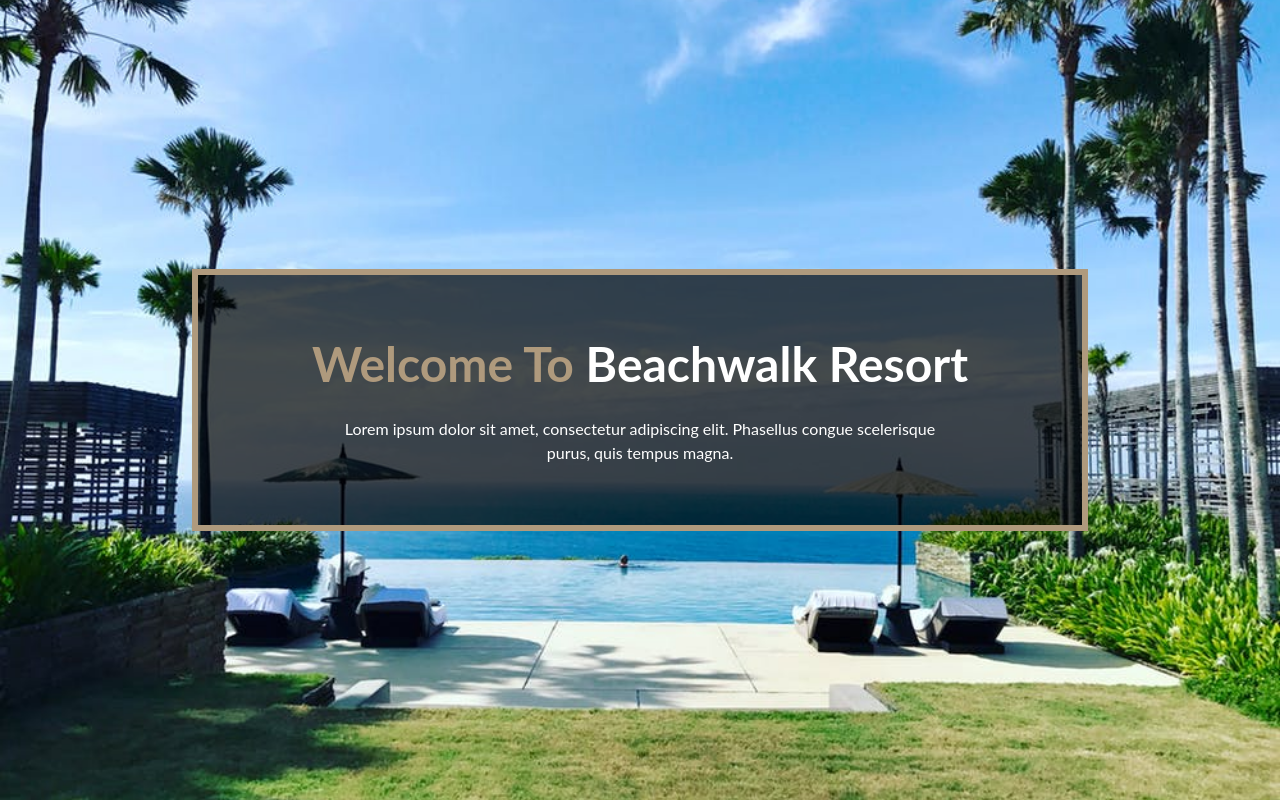
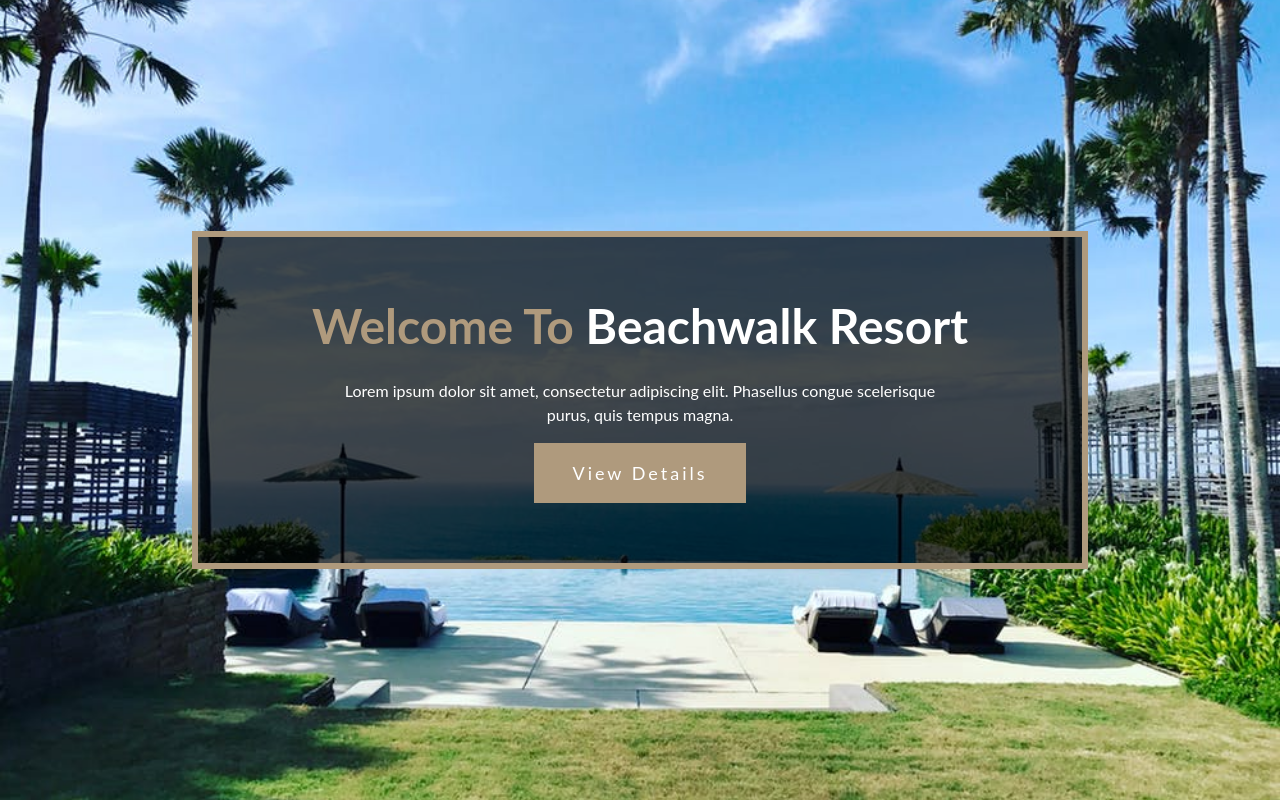
Before and after one commit to russellcape/beachwalk-resort, a React (Create React App) app: page / in a window 1280 px wide. Built offline with nearby package versions, Linux system fonts and the light colour scheme; the HTML template or start-up script is replaced by a standard one.

Commit message:
Created global button component

```diff
--- /dev/null
+++ b/src/components/globals/Buttons.js
@@ -0,0 +1,29 @@
+import styled from "styled-components";
+import {
+    setColor,
+    setRem,
+    setLetterSpacing,
+    setFont,
+    setBorder,
+    setTransition
+} from "../../styles";
+
+export const PrimaryBtn = styled.button`
+    display: inline-block;
+    background: ${setColor.primaryColor};
+    color: ${setColor.mainWhite};
+    text-transform: capitalize;
+    font-size: ${setRem(18)};
+    ${setFont.main};
+    padding: ${setRem(17)} ${setRem(36)};
+    ${setBorder({ color: setColor.primaryColor})};
+    ${setLetterSpacing(3)};
+    ${setTransition()};
+    &:hover {
+        background: transparent;
+        color: ${setColor.primaryColor};
+    }
+    ${props => `margin: ${props.t || 0} ${props.r || 0} ${props.b || 0} ${props.l || 0}` };
+    text-decoration: none;
+    cursor: pointer;
+`;
--- a/src/components/home/Header.js
+++ b/src/components/home/Header.js
@@ -2,13 +2,17 @@
 import Hero from '../globals/Hero';
 import homeImg from "../../images/homeBcg.jpeg";
 // import aboutImg from "../../images/aboutBcg.jpeg";
-import Banner from "../globals/Banner"
+import Banner from "../globals/Banner";
+import { PrimaryBtn } from "../globals/Buttons"
 
 const Header = () => {
     return (
         <Hero img={homeImg}>
-            <Banner greeting="Welcome to" title="beachwalk resort" text="Lorem ipsum dolor sit amet, consectetur adipiscing elit. Phasellus congue scelerisque purus, quis tempus magna." />
-
+            <Banner greeting="Welcome to" title="beachwalk resort" text="Lorem ipsum dolor sit amet, consectetur adipiscing elit. Phasellus congue scelerisque purus, quis tempus magna.">
+                <PrimaryBtn t="1rem">
+                    view details
+                </PrimaryBtn>
+            </Banner>
         </Hero>
     );
 };
--- a/src/styles.js
+++ b/src/styles.js
@@ -63,3 +63,11 @@
 
     return acc;
 }, {});
+
+export const setTransition = ({
+    property= "all",
+    time= "0.3s",
+    timing= "ease-in-out"
+} = {}) => {
+    return`transition: ${property} ${time} ${timing}`;
+}
```
